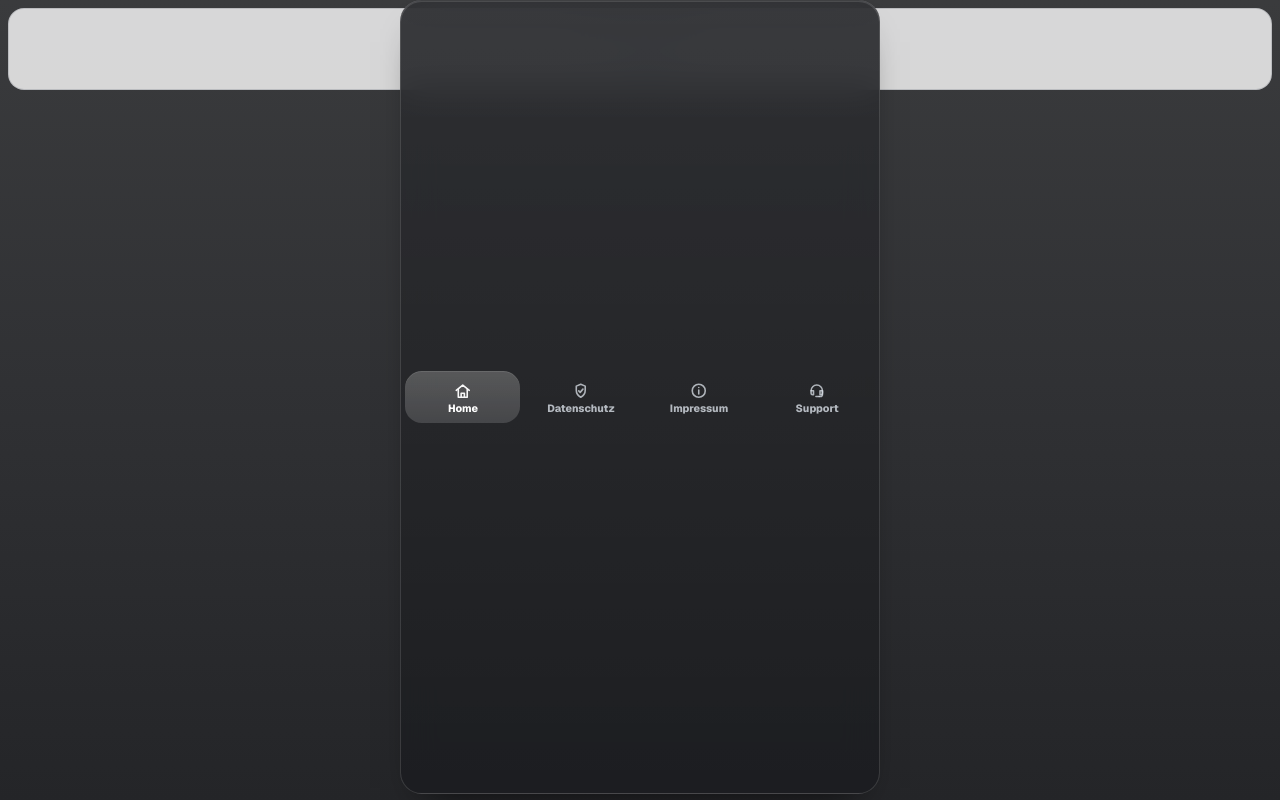
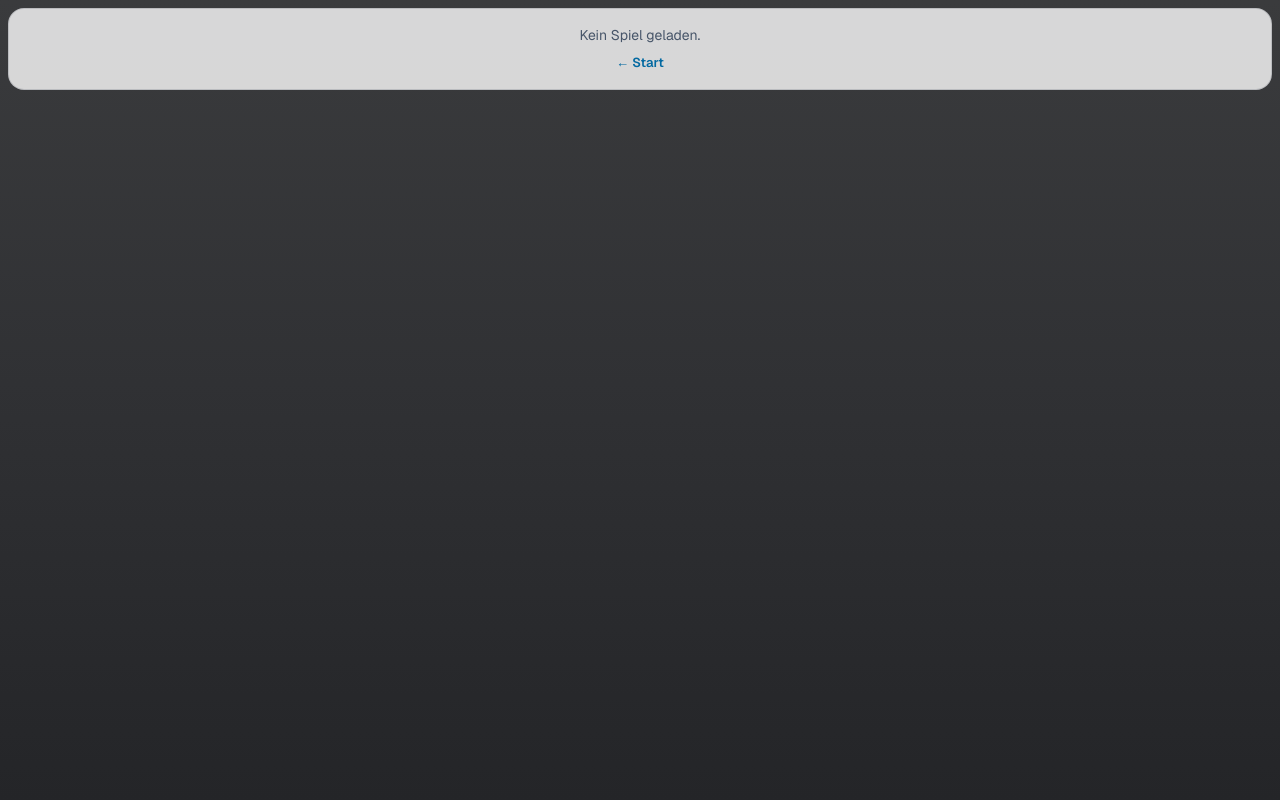
Before and after one commit to marclangebeck/dicebudget, a Next.js app in the folder frontend/: page /play in a window 1280 px wide. Built offline with nearby package versions, Linux system fonts and the light colour scheme; no server answers.

Commit message:
Entferne Footer vom Spielzettel

```diff
--- a/frontend/app/globals.css
+++ b/frontend/app/globals.css
@@ -526,6 +526,10 @@ html.legal-route body {
   touch-action: manipulation;
 }
 
+.play-screen {
+  grid-template-rows: minmax(0, 1fr);
+}
+
 .home-screen-main,
 .setup-screen-main,
 .setup-screen-body {
--- a/frontend/components/FixedScreenShell.tsx
+++ b/frontend/components/FixedScreenShell.tsx
@@ -18,13 +18,14 @@ function screenClass(routeClass: RouteClass): string {
 /** Vollbild ohne Dokument-Scroll und ohne Pinch-Zoom. */
 export function FixedScreenShell({ routeClass, children }: Props) {
   useFixedViewport(routeClass);
+  const showFooter = routeClass !== "play-route";
 
   return (
     <div
       className={`${screenClass(routeClass)} app-bg h-dvh max-h-dvh min-h-0 w-full max-w-full overflow-hidden`}
     >
       {children}
-      <AppLegalFooter />
+      {showFooter && <AppLegalFooter />}
     </div>
   );
 }
```
Also changed, not shown: 1 other file (tests, documents, lock files or other folders).
